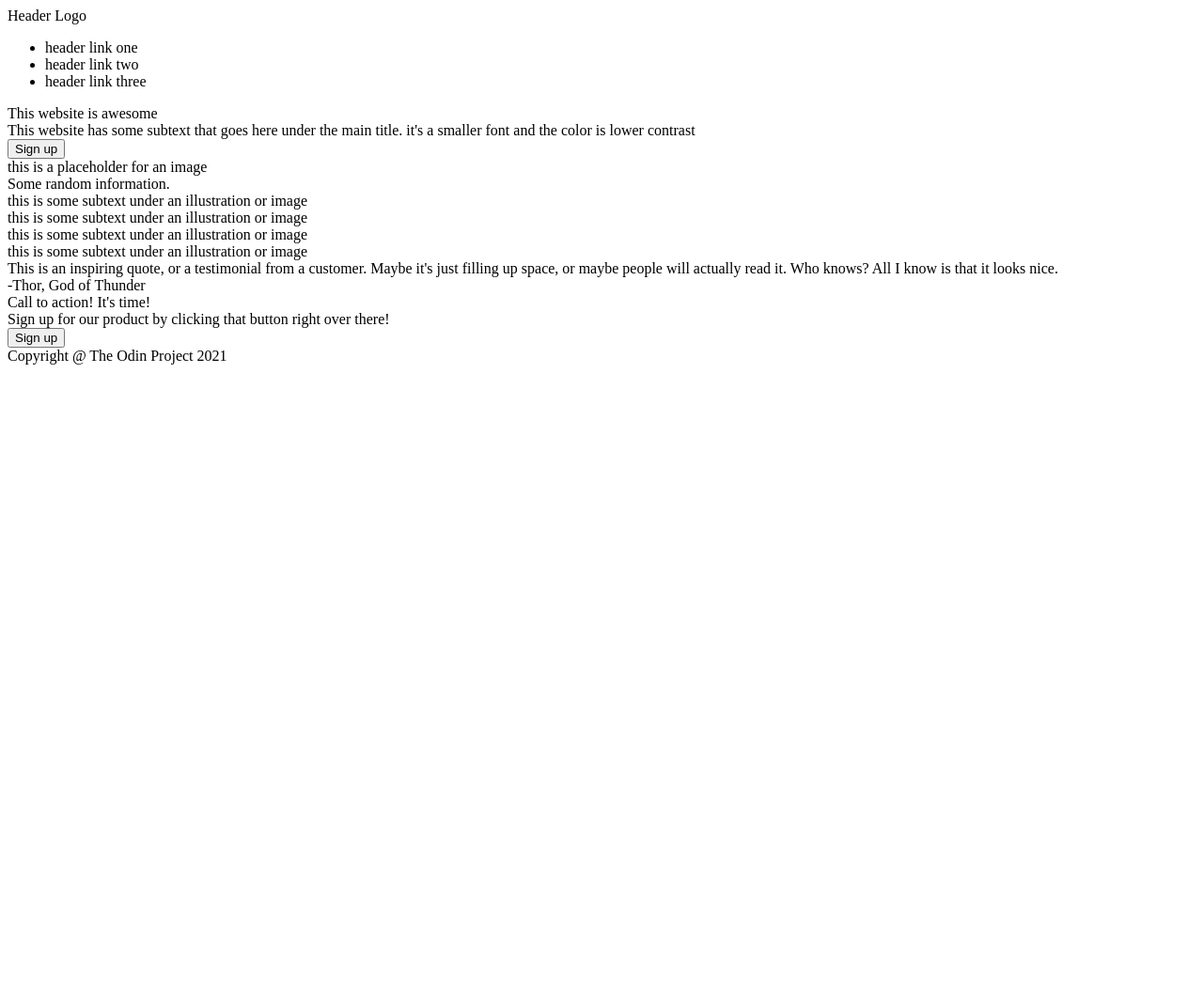
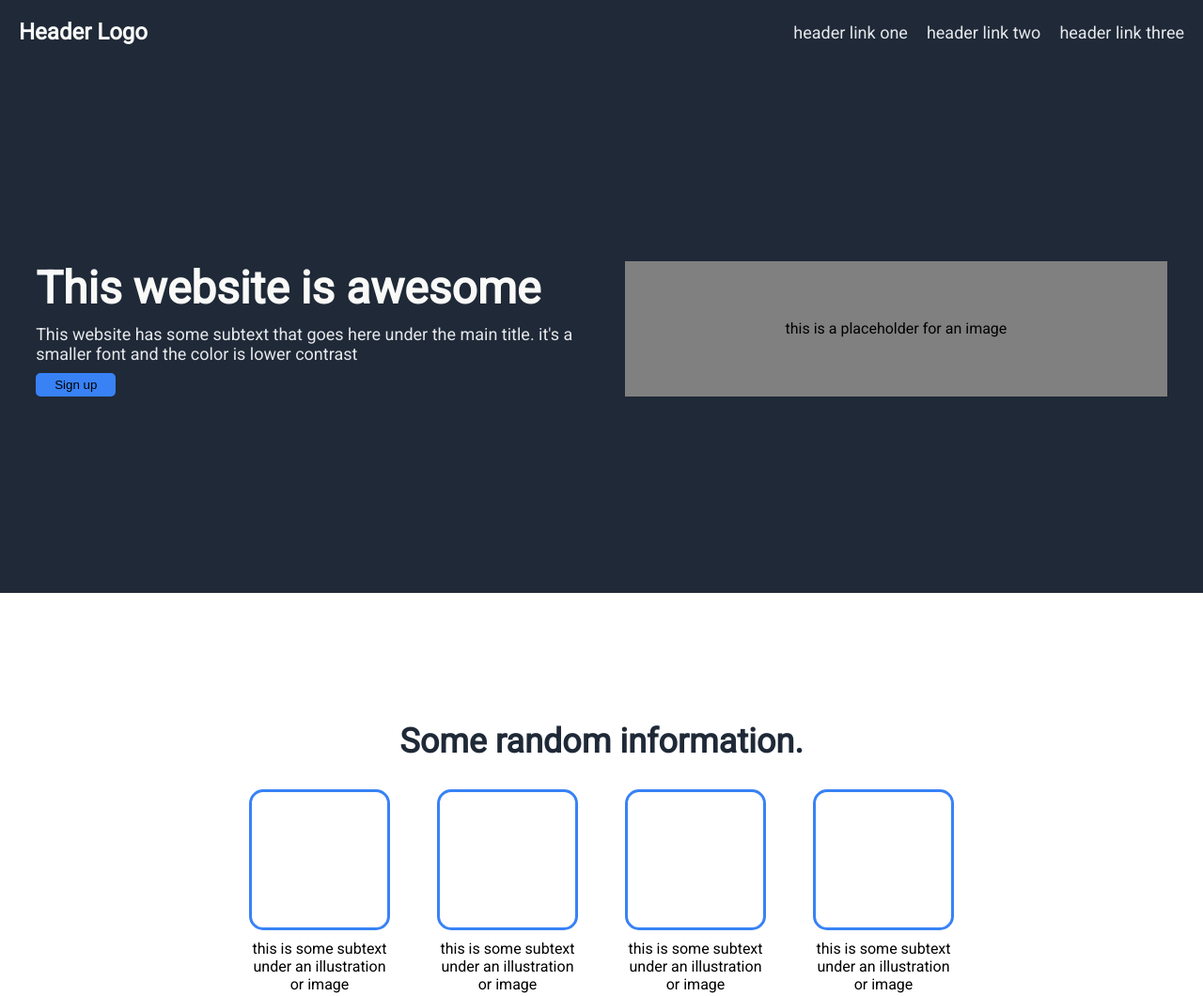
Before and after one commit to Poobly/odin-landing-page, a plain HTML site: page index.html in a window 1280 px wide. Shown: the top 1060 px of the page at 94% size. Before the commit the page ends 800 px from the top, so only its background shows below. Drawn offline with Linux system fonts and the light colour scheme.

Commit message:
css and html almost finished

```diff
--- a/index.html
+++ b/index.html
@@ -2,6 +2,9 @@
 <html>
     <head>
         <link rel="stylesheet" href="styles.css">
+        <link rel="preconnect" href="https://fonts.googleapis.com">
+        <link rel="preconnect" href="https://fonts.gstatic.com" crossorigin>
+        <link href="https://fonts.googleapis.com/css2?family=Roboto&display=swap" rel="stylesheet">
         <title>Odin-Landing-Page</title>
         <meta charset="utf-8">
     </head>
@@ -9,67 +12,69 @@
     <body>
 
         <div class="header">
+            <div class="headertxt">Header Logo</div>
             <div>
-                <div>Header Logo</div>
-                <div>
-                    <ul>
-                        <li><a>header link one</a></li>
-                        <li><a>header link two</a></li>
-                        <li><a>header link three</a></li>
-                    </ul>
+                <ul>
+                    <li><a class="header-link-txt">header link one</a></li>
+                    <li><a class="header-link-txt">header link two</a></li>
+                    <li><a class="header-link-txt">header link three</a></li>
+                </ul>
+            </div>
+        </div>
+
+        <div class="flex row-centered upper-back">
+            <div class="row-centered upper-con">
+                <div class="flex gap upper-div-txt">
+                    <div class="upper-con-maintxt">This website is awesome</div>
+                    <div class="upper-con-sectxt">This website has some subtext that goes here under the main title. it's a smaller font and the color is lower contrast</div>
+                    <div><button class="button">Sign up</button></div>
+                </div>
+                <div class="img-con row-centered flex">
+                    <div>this is a placeholder for an image</div>
                 </div>
             </div>
         </div>
 
-        <div class="upper-con">
-            <div>
-                <div>This website is awesome</div>
-                <div>This website has some subtext that goes here under the main title. it's a smaller font and the color is lower contrast</div>
-                <div><button>Sign up</button></div>
-                <div>this is a placeholder for an image</div>
-            </div>
-        </div>
-
-        <div class="middle-con1">
-            <div>Some random information.</div>
-            <div>
-                <div>
-                    <div></div>
-                    <div>this is some subtext under an illustration or image</div>
+        <div class="middle-con1 col-centered flex">
+            <div class="middle-con1-txt">Some random information.</div>
+            <div class="middle-con1-img">
+                <div class="img-size col-centered gap">
+                    <div class="imgs"></div>
+                    <div class="middle-con1-img-txt">this is some subtext under an illustration or image</div>
                 </div>
-                <div>
-                    <div></div>
-                    <div>this is some subtext under an illustration or image</div>
+                <div class="img-size col-centered gap">
+                    <div class="imgs"></div>
+                    <div class="middle-con1-img-txt">this is some subtext under an illustration or image</div>
                 </div>
-                <div>
-                    <div></div>
-                    <div>this is some subtext under an illustration or image</div>
+                <div class="img-size col-centered gap">
+                    <div class="imgs"></div>
+                    <div class="middle-con1-img-txt">this is some subtext under an illustration or image</div>
                 </div>
-                <div>
-                    <div></div>
-                    <div>this is some subtext under an illustration or image</div>
+                <div class="img-size col-centered gap">
+                    <div class="imgs"></div>
+                    <div class="middle-con1-img-txt">this is some subtext under an illustration or image</div>
                 </div>
             </div>
         </div>
 
-        <div class="middle-con2">
-            <div>
-                <div>This is an inspiring quote, or a testimonial from a customer. Maybe it's just filling up space, or maybe people will actually read it. Who knows? All I know is that it looks nice.</div>
-                <div>-Thor, God of Thunder</div>
+        <div class="middle-con2 row-centered flex">
+            <div class="middle-con2-content">
+                <div class="middle-con2-txt">This is an inspiring quote, or a testimonial from a customer. Maybe it's just filling up space, or maybe people will actually read it. Who knows? All I know is that it looks nice.</div>
+                <div class="quote">-Thor, God of Thunder</div>
             </div>
         </div>
 
-        <div class="lower-con">
-            <div>
+        <div class="flex row-centered">
+            <div class="lower-con-div row-centered">
                 <div>
-                    <div>Call to action! It's time!</div>
-                    <div>Sign up for our product by clicking that button right over there!</div>
+                    <div class="lower-con-txt">Call to action! It's time!</div>
+                    <div class="lower-con-subtxt">Sign up for our product by clicking that button right over there!</div>
                 </div>
-                <div><button>Sign up</button></div>
+                <div><button class="lower-con-button button">Sign up</button></div>
             </div>
         </div>
 
-        <div class="footer">
+        <div class="footer row-centered">
             <div>Copyright @ The Odin Project 2021</div>
         </div>
 
--- a/styles.css
+++ b/styles.css
@@ -0,0 +1,187 @@
+* {
+    box-sizing: border-box;
+}
+
+body {
+    margin: 0;
+    padding: 0;
+    height: 300vh;
+    font-family: 'Roboto';
+    display: flex;
+    flex-direction: column;
+
+
+}
+
+.row-centered {
+    display: flex;
+    justify-content: center;
+    align-items: center;
+}
+
+.gap {
+    gap: 10px;
+}
+
+.upper-con {
+    align-items: stretch;
+    gap: 50px;
+}
+
+.col-centered {
+    display: flex;
+    justify-content: center;
+    align-items: center;
+    flex-direction: column;
+}
+
+.half {
+    width: 50%;
+}
+
+.img-con {
+    background-color: grey;
+}
+
+li {
+    list-style: none;
+}
+
+.header a {
+    text-decoration: none;
+    color: #E5E7EB;
+    font-size: 18px;
+
+}
+
+.header, .upper-back {
+    background-color: #1F2937;
+}
+
+.header {
+    display: flex;
+    justify-content: space-between;
+    align-items: center;
+    padding: 20px;
+}
+
+
+.headertxt {
+    font-size: 24px;
+    color: #F9FAF8;
+    font-weight: 700;
+}
+
+.upper-con-sectxt, .header-link-txt, .lower-con-subtxt {
+    font-size: 18px;
+    color: #E5E7EB;
+}
+
+ul {
+    margin: 0;
+    padding: 0;
+    display: flex;
+    gap: 20px;
+}
+
+
+.upper-con-maintxt {
+    font-size: 48px;
+    font-weight: 900;
+    color: #F9FAF8;
+}
+
+.upper-div-txt {
+    display: flex;
+    flex-direction: column;
+}
+
+.middle-con1 {
+    gap: 30px;
+
+}
+
+.middle-con1-txt {
+    font-size: 36px;
+    color: #1F2937;
+    font-weight: 900;
+}
+
+.middle-con1-img {
+    display: flex;
+    justify-content: center;
+    gap: 50px
+}
+
+.middle-con1-img-txt {
+    text-align: center;
+}
+
+.img-size, .imgs {
+    width: 150px;
+}
+
+.imgs {
+    height: 150px;
+    border: 3px solid #3882F6;
+    border-radius: 15px;
+}
+
+.middle-con2 {
+    background-color: #E5E7EB;
+
+}
+
+.middle-con2-content {
+    display: flex;
+    flex-direction: column;
+}
+
+
+.middle-con2-txt {
+    font-size: 36px;
+    font-style: italic;
+    color: #1F2937;
+}
+
+.lower-con-div {
+    background-color: #3882F6;
+    justify-content: space-between;
+    border-radius: 5px;
+    padding: 50px 100px;
+    gap: 250px;
+}
+
+.lower-con-txt {
+    font-size: 18px;
+    font-weight: 700;
+}
+
+.lower-con-subtxt {
+
+}
+
+.button {
+    background-color: #3882F6;
+    border-radius: 5px;
+    padding: 5px 20px;
+    border: none;
+}
+
+.lower-con-button {
+    border: 2px solid #F9FAF8;
+
+}
+
+.footer {
+    background-color: #1F2937;
+    padding: 30px;
+}
+
+.flex {
+    flex: 1;
+}
+
+.quote {
+    align-self: flex-end;
+}
```
